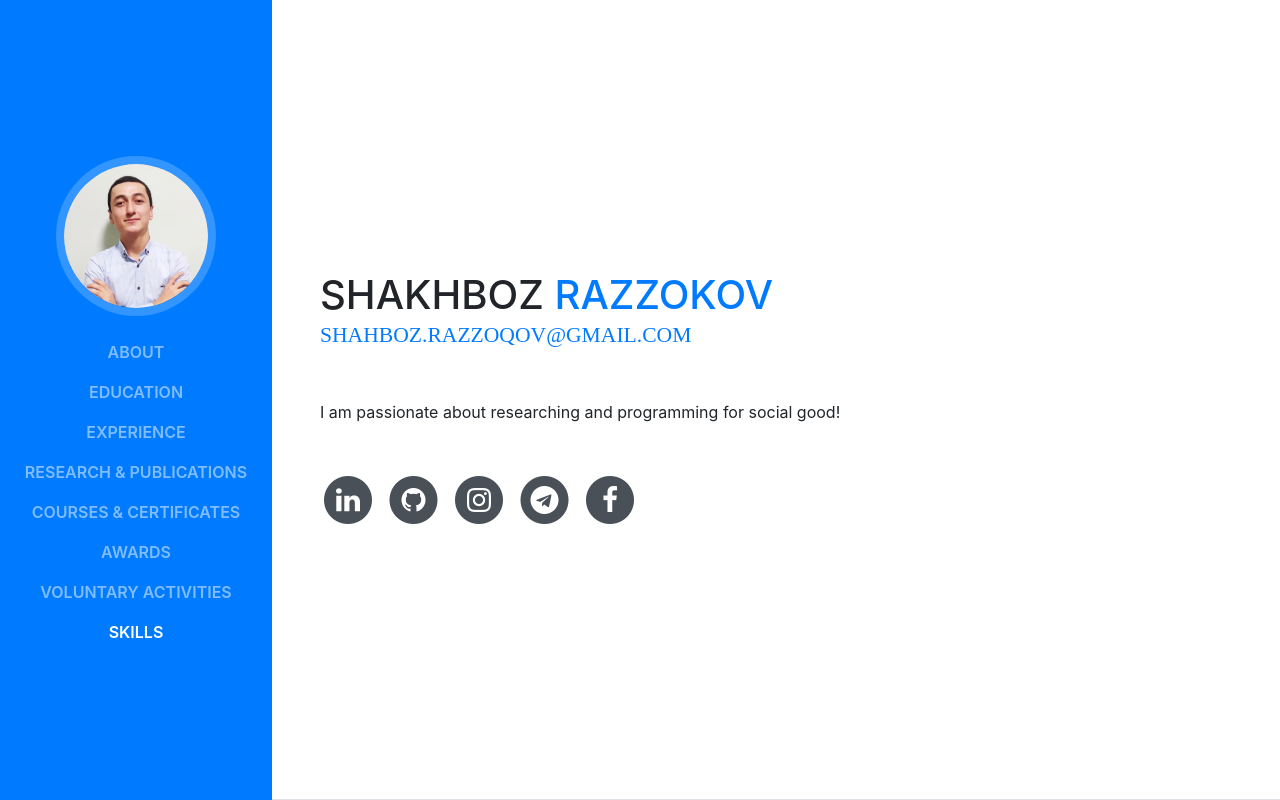
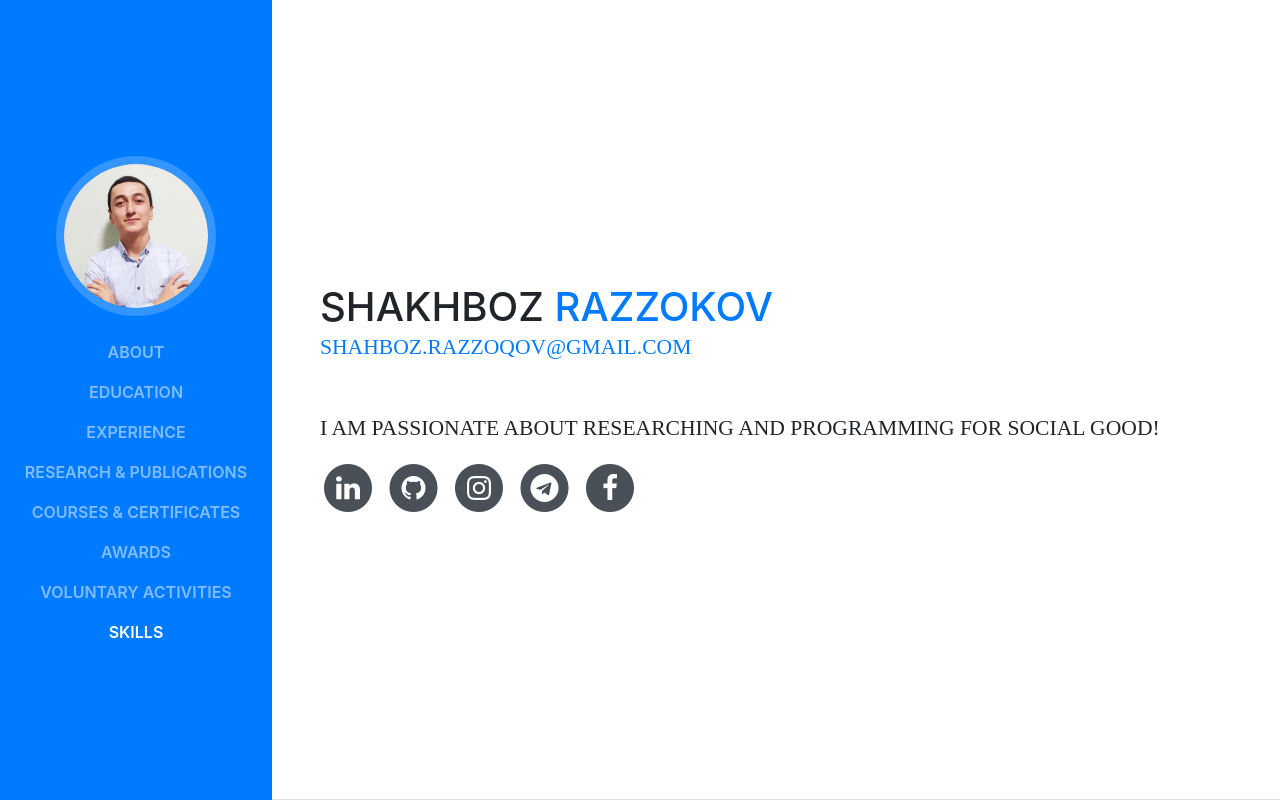
Before and after one commit to Shahbozjon/test, a website with bundled scripts: page index.html in a window 1280 px wide. Shown: the top 800 px of the page. Built offline with nearby package versions, Linux system fonts and the light colour scheme; a web font is replaced by a local one.

Commit message:
Update index.html

```diff
--- a/index.html
+++ b/index.html
@@ -92,8 +92,8 @@
           <div class="subheading mb-5">
             <a href="mailto:shahboz.razzoqov@gmail.com">shahboz.razzoqov@gmail.com</a>
           </div>
-
-          <p class="mb-5">I am passionate about researching and programming for social good!</p>
+          <div class="subheading mb-3">I am passionate about researching and programming for social good!</div>
+<!--           <p class="mb-5"></p> -->
           <ul class="list-inline list-social-icons mb-0">
             <li class="list-inline-item">
               <a href="https://www.linkedin.com/in/shakhboz-razzokov/">
```
